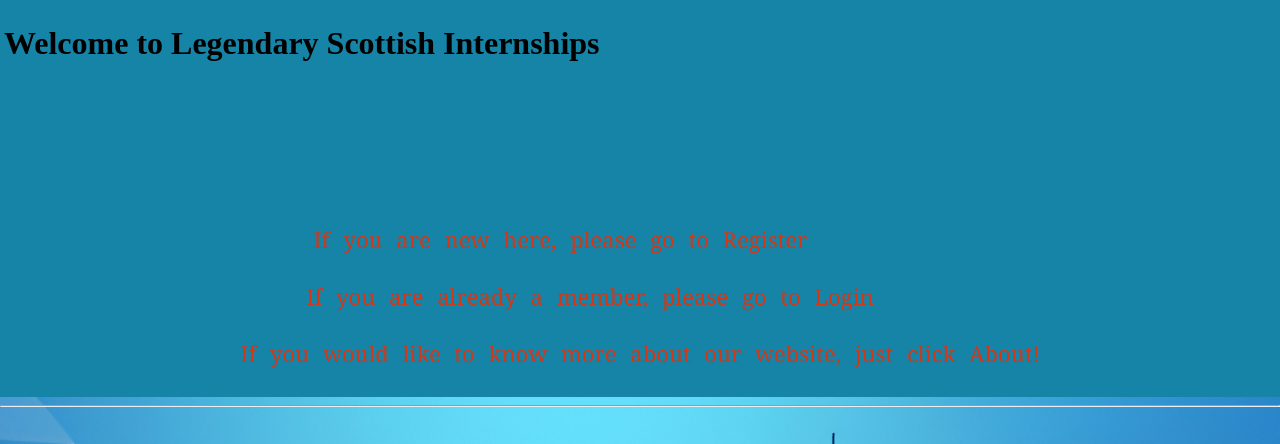
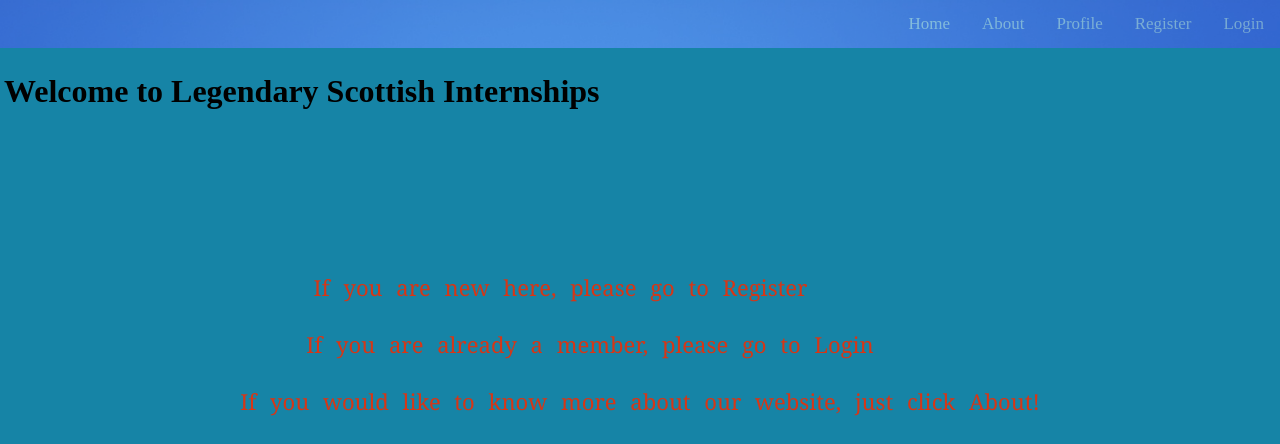
Before and after one commit to Guitarosaurus/LegendaryScottishInternships, a Django app: page / in a window 1280 px wide. Shown: the top 444 px of the page. Run offline with Django 3.2, Linux system fonts and the light colour scheme.

Commit message:
Moved topnav

```diff
--- a/templates/legendary/base.html
+++ b/templates/legendary/base.html
@@ -38,6 +38,14 @@
         </style>
         <script src="{% static "js/legendary_jquery.js" %}" crossorigin="anonymous"></script>
         <script src="{% static "js/legendary_topnav.js" %}" crossorigin="anonymous"></script>
+
+        <div class="topnav">
+            <a href="{% url 'legendary:login' %}">Login</a>
+            <a href="{% url 'legendary:register' %}">Register</a>
+            <a href="{% url 'legendary:profile' %}">Profile</a>
+            <a href="{% url 'legendary:about' %}">About</a>
+            <a href="{% url 'legendary:index' %}">Home</a>
+        </div>
     </head>
     <body>
         <div>
```
